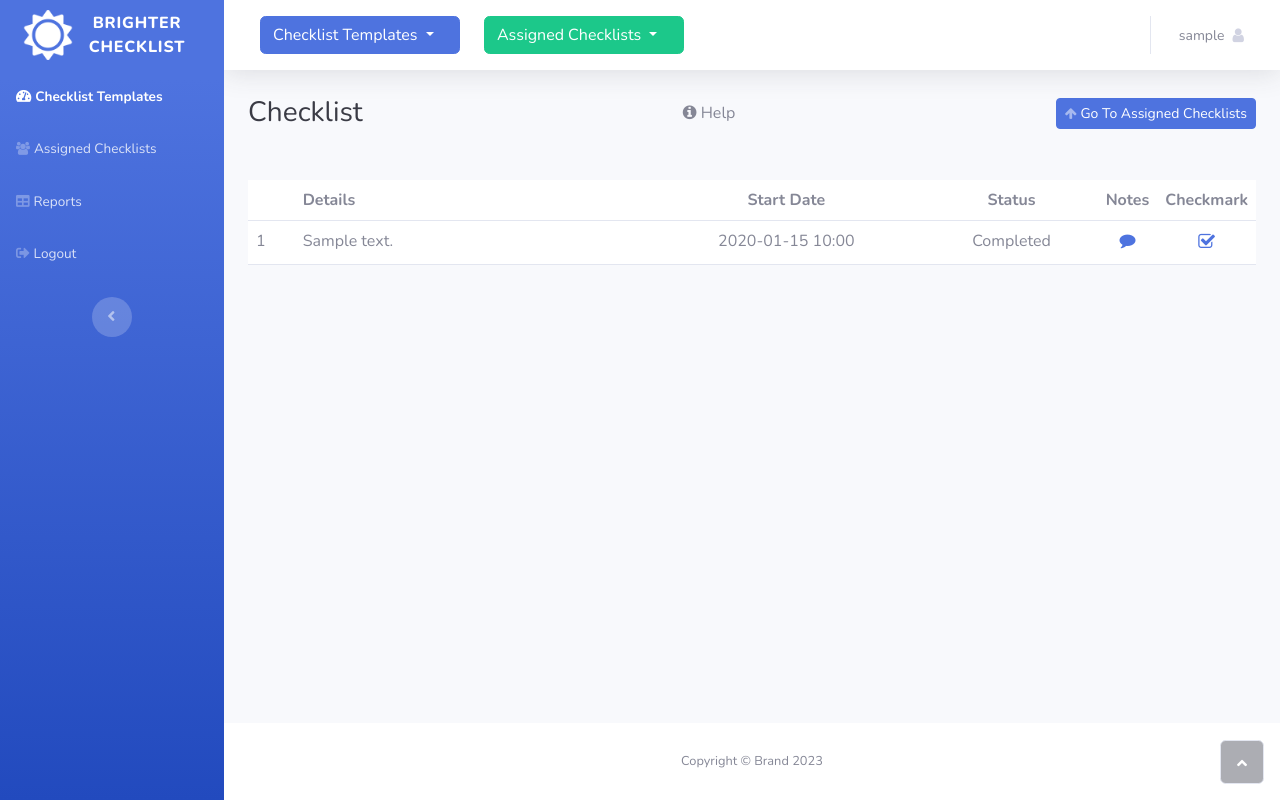
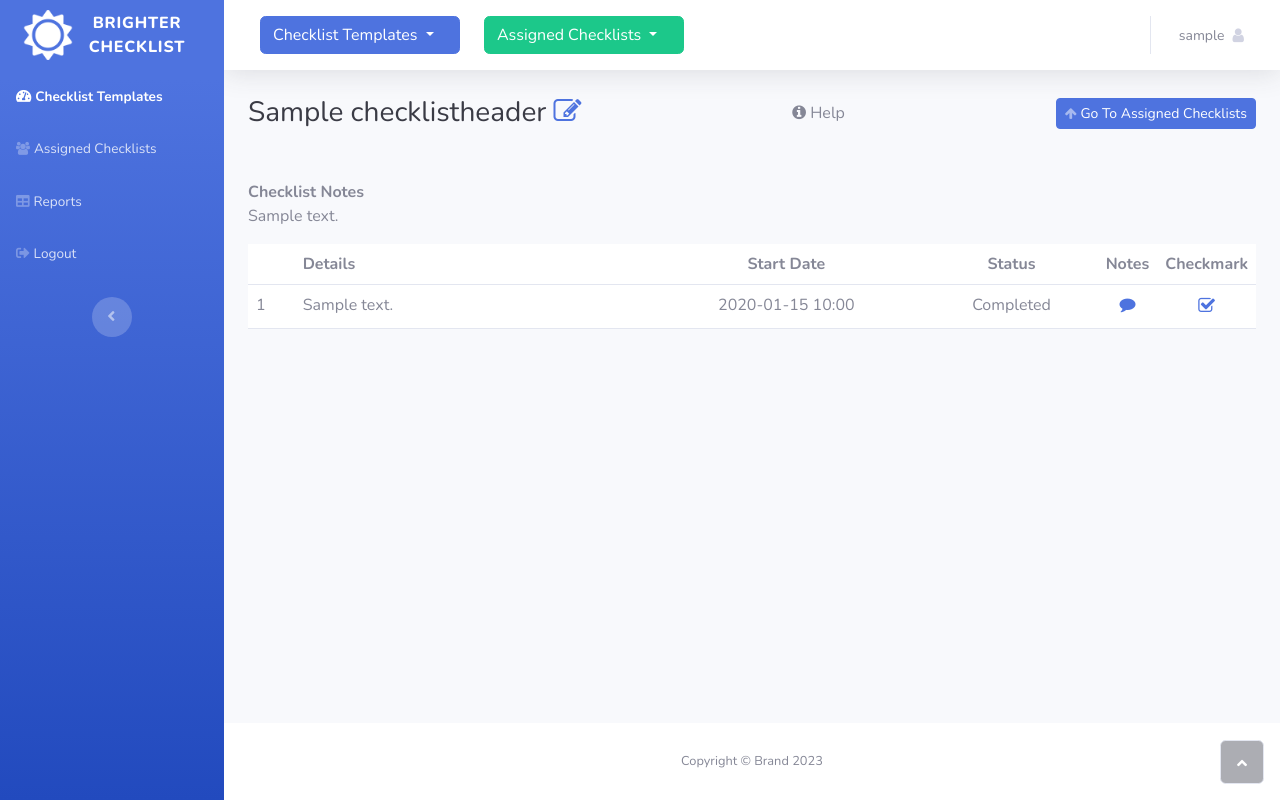
Before and after one commit to my443/brighterchecklist, a Django app: page /checklist/1 in a window 1280 px wide. Run offline with Django 4.2, Linux system fonts and the light colour scheme; a user stored in the database is signed in; tables that the repository leaves empty hold one stand-in row (values such as "Sample post"); parts of the project's set-up code (start-up, migrations or seed data) failed here and were passed over; some libraries are stand-ins or nearby versions.

Commit message:
Assigned checklist header details navigation maded easier.

```diff
--- a/brighterchecklist/checklist/forms.py
+++ b/brighterchecklist/checklist/forms.py
@@ -5,5 +5,7 @@ class ChecklistForm(forms.Form):
                                         required=False, label=False)
 
 class AssignedChecklistForm(forms.Form):
-    assigned_checklist_notes = forms.CharField(widget=forms.Textarea(attrs={'class': "form-control", "rows": "5"}),
-                                        required=False, label=False)
+    assigned_checklist_custom_title = forms.CharField(label="Assigned Checklist Custom Name", widget=forms.TextInput(attrs={'class': "form-control", 'autofocus':True, 'onfocus':'this.select()', 'required':'True'}), required=False)
+    assigned_checklist_notes = forms.CharField(label="Assigned Checklist Notes",
+                                    widget=forms.Textarea(attrs={'class': "form-control", "rows": "5"}),
+                                        required=False)
--- a/brighterchecklist/checklist/views.py
+++ b/brighterchecklist/checklist/views.py
@@ -23,6 +23,7 @@ def checklist(request, id):
     context = {
         'checklist_items': checklist_items,
         'navigation': enumerations.Navigation.checklist.name,
+        'checklist_header': checklist_header,
     }
     # x = request.__dict__
     # pprint(vars(request))
--- a/brighterchecklist/checklist/views_assigned_checklists.py
+++ b/brighterchecklist/checklist/views_assigned_checklists.py
@@ -38,6 +38,7 @@ def edit_assigned_checklist_notes(request, id):
     navigation = 'checklist'
 
     data = {
+        'assigned_checklist_custom_title': details.checklist_custom_title,
         'assigned_checklist_notes': details.checklist_notes,
     }
 
@@ -62,6 +63,7 @@ def save_assigned_checklist_notes(request, id):
 
     if form.is_valid():
         details.checklist_notes =  form.cleaned_data['assigned_checklist_notes']
+        details.checklist_custom_title = form.cleaned_data['assigned_checklist_custom_title']
 
         # Only resave the details if the form is valid.
         details.save()
--- a/brighterchecklist/templates/checklist/assigned_checklist_notes_entry.html
+++ b/brighterchecklist/templates/checklist/assigned_checklist_notes_entry.html
@@ -29,7 +29,7 @@
         <form action="save/{{ details.id }}" method="POST">
             {% csrf_token %}
             {{ form }}
-            <button class="btn btn-primary text-center" type="submit">Save Notes</button>
+            <button class="btn btn-primary text-center" type="submit">Save Assigned Checklist Details</button>
         </form>
     </div>
 </div>
--- a/brighterchecklist/templates/checklist/checklist_items_list.html
+++ b/brighterchecklist/templates/checklist/checklist_items_list.html
@@ -2,12 +2,17 @@
 
 {% block main_content %}
 <div class="d-sm-flex justify-content-between align-items-center mb-4">
-    <h3 class="text-dark mb-0">Checklist</h3>
+    <h3 class="text-dark mb-0">{{ checklist_header.checklist_custom_title }}
+        <a href="/checklist/assigned/{{ checklist_header.id }}" data-toggle="tooltip" title="Edit Assigned Checklist Title and Notes">
+                    <i class="fa fa-pencil-square-o" aria-hidden="true"></i>
+                </a>
+    </h3>
         <a class="btn btn-primary-outline" data-toggle="collapse" data-target="#collapseHelp" aria-expanded="false" aria-controls="collapseHelp">
             <i class="fa fa-info-circle" aria-hidden="true"></i> Help
         </a>
     <a class="btn btn-primary btn-sm d-none d-sm-inline-block" role="button" href="/checklist/assigned/"><i class="fa fa-arrow-up fa-sm text-white-50" style="font-size: 13px;"></i>&nbsp;Go To Assigned Checklists</a>
 </div>
+
 <div class="d-sm-flex justify-content-between align-items-center mb-4">
     <div class="collapse container-fluid" id="collapseHelp">
   <div class="bg-white">
@@ -19,6 +24,12 @@
   </div>
 </div>
 </div>
+
+    <div>
+        <b>Checklist Notes</b>
+        <p>{{ checklist_header.checklist_notes }}</p>
+    </div>
+
 <div class="row">
     <div class="col">
         <div class="table-responsive">
```
Also changed, not shown: brighterchecklist/templates/checklist/assigned_checklists_list.html (+11 -5 lines).
